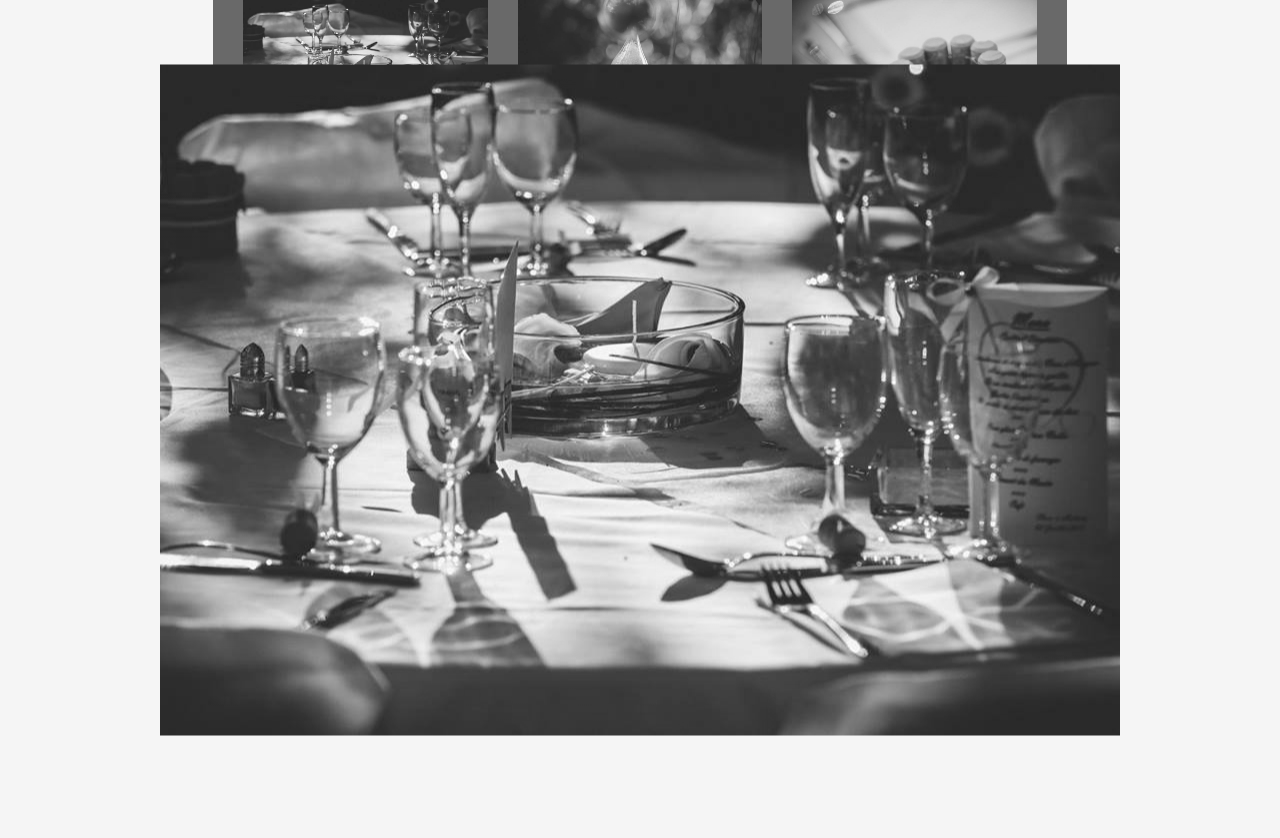
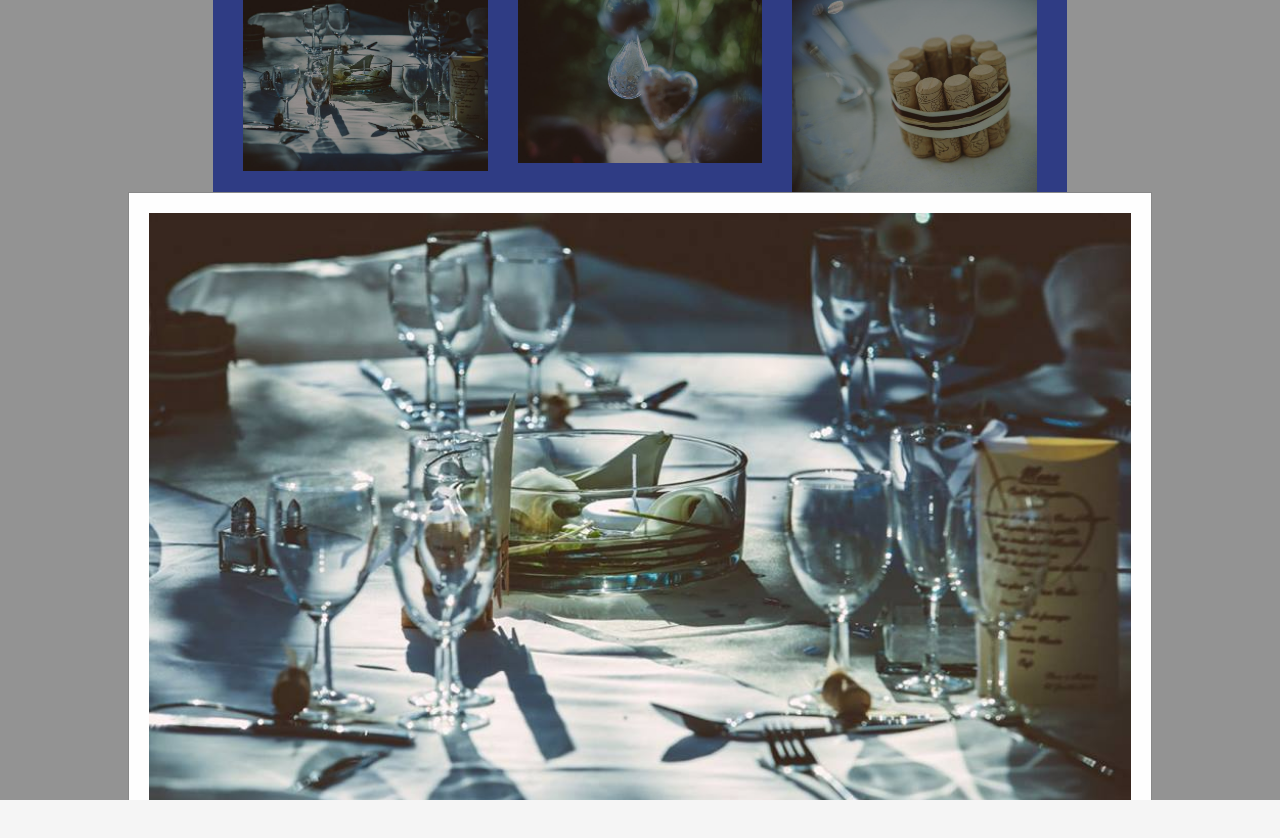
Before and after one commit to chbes/simple-gallery, a plain HTML site: page index.html in a window 1280 px wide. Both pictures are taken after a click on the picture 365 px from the left and 85 px from the top of the page. Shown: the top 838 px of the page. Before the commit the page ends 800 px from the top, so only its background shows below. Drawn offline with Linux system fonts and the light colour scheme.

Commit message:
refactor modal

```diff
--- a/css/sg.css
+++ b/css/sg.css
@@ -1,6 +1,6 @@
 /*pour le dev*/
 html {
-    min-height: 100vh;
+    min-height: 200vh;
     position: absolute;
     z-index: 1;
 }
@@ -17,12 +17,12 @@ img {
     width: 100%;
 }
 
-#modal1 {
-    background-color: rgba(0, 0, 255, 0.5);/*Initule?*/
+/*#modal1 {
+    background-color: rgba(0, 0, 255, 0.5);
     z-index: 99;
-}
+}*/
 
-#modal1 img {
+/*#modal1 img {
     width: auto;
     position: absolute;
     top: 50%;
@@ -30,9 +30,32 @@ img {
     transform: translate(-50%, -50%);
     z-index: 99;
     filter: grayscale(0);
-}
+}*/
 
 .flou {
     filter: grayscale(1);
     z-index: 1;
 }
+
+/* The Modal (background) */
+.sg-modal {
+    display: none; /* Hidden by default */
+    position: fixed; /* Stay in place */
+    z-index: 1; /* Sit on top */
+    left: 0;
+    top: 0;
+    width: 100%; /* Full width */
+    height: 100%; /* Full height */
+    overflow: hidden; /* Enable scroll if needed */
+    background-color: rgb(0,0,0); /* Fallback color */
+    background-color: rgba(0,0,0,0.4); /* Black w/ opacity */
+}
+
+/* Modal Content/Box */
+.sg-modal-content {
+    background-color: #fefefe;
+    margin: 15% auto; /* 15% from the top and centered */
+    padding: 20px;
+    border: 1px solid #888;
+    width: 80%; /* Could be more or less, depending on screen size */
+}
--- a/index.html
+++ b/index.html
@@ -29,8 +29,10 @@
             </div>
         </div>
 
-        <div id='modal1' hidden='true' >
-            <img id='img-focus' src=''/>
+        <div id='modal1' class="sg-modal" >
+            <div class="sg-modal-content">
+                <img id='img-modal' src=''/>
+            </div>
         </div>
 
     </body>
--- a/js/sg.js
+++ b/js/sg.js
@@ -3,14 +3,16 @@ $(function() {
     $('#sg1 img').click( function() {
         console.log('modal show');
         var srcImg = $(this).attr('src');
-        $('#modal1 img').attr('src', srcImg);
-        $('html').addClass('flou');
+        $('#modal1 .sg-modal-content img').attr('src', srcImg);
+        //$('html').addClass('flou');
+        //$('#sg1').addClass('flou');
         $('#modal1').show();
     });
 
     $('#modal1').click( function(event) {
         console.log('modal hide');
-        $('html').removeClass('flou');
+        //$('html').removeClass('flou');
+        //$('#sg1').removeClass('flou');
         $('#modal1').hide();
     });
 
```
